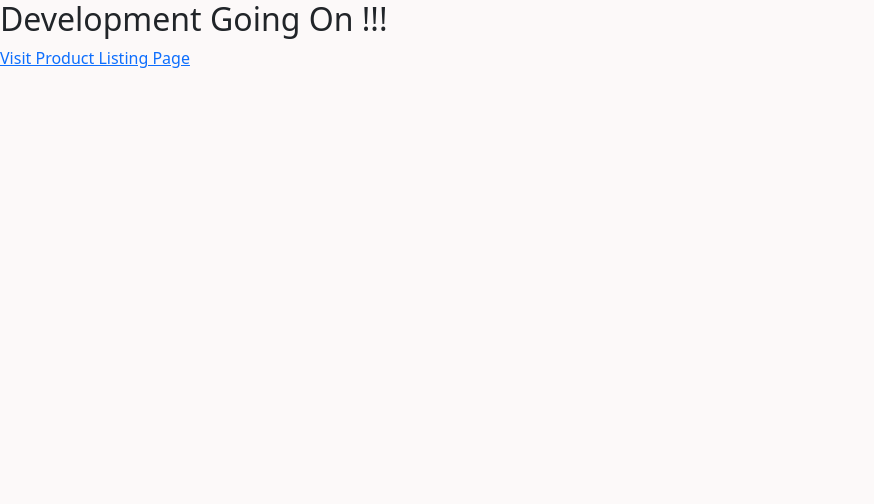
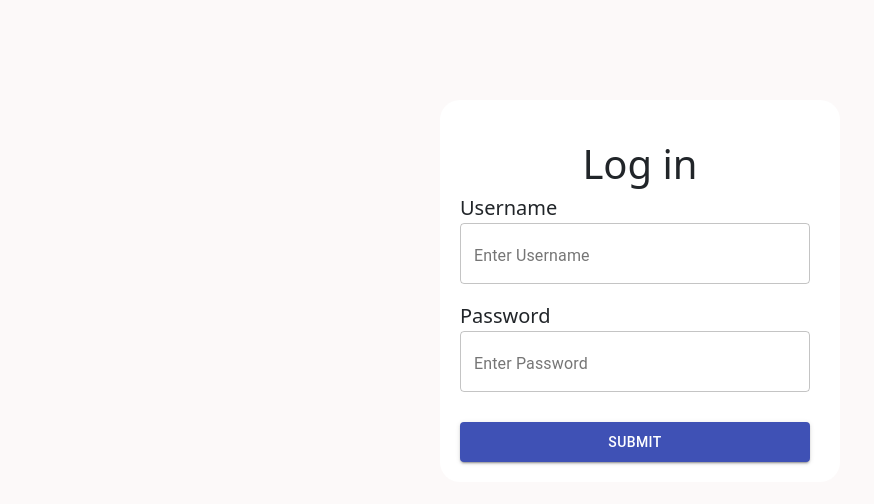
Before and after one commit to TusharMishra9695/Product-App, a React (Create React App) app: page / in a window 1280 px wide. Shown: the top 504 px of the page, without its empty margins (0-874 px from the left). Built offline with nearby package versions, Linux system fonts and the light colour scheme.

Commit message:
Login via JSON done

```diff
--- a/src/Home/Home.js
+++ b/src/Home/Home.js
@@ -1,10 +1,116 @@
-import React from "react";
+import React, { useState, useEffect } from "react";
+import { TextField, Button } from "@material-ui/core";
+import { allowedPass } from "../Utils/password";
+import { useNavigate } from "react-router-dom";
 import { Link } from "react-router-dom";
 export default function Home() {
+  const [username, setUsername] = useState("");
+  const [password, setPassword] = useState("");
+  const navigate = useNavigate();
+
+  useEffect(() => {
+    if (localStorage.getItem("user")) {
+      navigate("/product-listing");
+    }
+  }, []);
+  function handleSubmit(e) {
+    e.preventDefault();
+    const result = allowedPass.filter((allowedPass) => {
+      return (
+        username == allowedPass.username && password == allowedPass.password
+      );
+    });
+    if (result.length) {
+      localStorage.setItem("user", JSON.stringify(result[0]));
+      navigate("/product-listing");
+    } else alert("wrong password");
+  }
   return (
     <div>
-      <h2>Development Going On !!!</h2>
-      <Link to="/product-listing">Visit Product Listing Page</Link>
+      <div>
+        <form
+          onSubmit={handleSubmit}
+          style={{
+            display: "flex",
+            flexDirection: "column",
+            alignItems: "center",
+          }}
+        >
+          <div className="box1">
+            <div
+              style={{
+                paddingTop: "40px",
+                alignItems: "center",
+                display: "flex",
+                flexDirection: "column",
+              }}
+            >
+              <h1>Log in</h1>
+            </div>
+            <div style={{ paddingLeft: "20px" }}>
+              <h5>Username</h5>
+              <div>
+                {" "}
+                <TextField
+                  variant="outlined"
+                  label="Enter Username"
+                  style={{
+                    width: "100%",
+                    maxWidth: "350px",
+                  }}
+                  onChange={(e) => setUsername(e.target.value)}
+                  value={username}
+                  type="text "
+                  name="username"
+                  id="username"
+                />{" "}
+                {/* {!Validate(username) && (
+                  <p style={{ color: "red" }}>Please Enter Username</p>
+                )}{" "} */}
+              </div>
+            </div>
+            <div style={{ paddingLeft: "20px", marginTop: "20px" }}>
+              <h5>Password</h5>
+              <div>
+                {" "}
+                <TextField
+                  type="password"
+                  variant="outlined"
+                  label="Enter Password"
+                  style={{
+                    width: "100%",
+                    maxWidth: "350px",
+                  }}
+                  onChange={(e) => setPassword(e.target.value)}
+                  value={password}
+                  name="password"
+                  id="password"
+                />{" "}
+                {/* {!Validate(password) && (
+                  <p style={{ color: "red" }}>Enter Password in letters</p>
+                )}{" "} */}
+              </div>
+            </div>
+
+            <div>
+              <Button
+                variant="contained"
+                color="primary"
+                style={{
+                  width: "100%",
+                  maxWidth: "350px",
+                  height: "40px",
+                  marginTop: "30px",
+                  marginLeft: "20px",
+                }}
+                type="submit"
+              >
+                Submit
+              </Button>
+            </div>
+          </div>
+        </form>
+      </div>
     </div>
   );
 }
--- /dev/null
+++ b/src/Home/Logout.js
@@ -0,0 +1,29 @@
+import React from "react";
+import { useNavigate } from "react-router-dom";
+
+export default function Logout() {
+  const navigate = useNavigate();
+  function lgout() {
+    localStorage.removeItem("user");
+    navigate("/");
+  }
+  return (
+    <h4
+      onClick={lgout}
+      style={{
+        cursor: "pointer",
+        marginLeft: "60px",
+        background: "black",
+        color: "white",
+        width: "150px",
+        height: "40px",
+        display: "flex",
+        alignItems: "center",
+        justifyContent: "center",
+        borderRadius: "5px",
+      }}
+    >
+      Logout
+    </h4>
+  );
+}
--- a/src/productDetail/ProductDetail.js
+++ b/src/productDetail/ProductDetail.js
@@ -1,6 +1,7 @@
 import React, { useEffect, useState } from "react";
-import { useParams } from "react-router-dom";
+import { useParams, Link } from "react-router-dom";
 import { Container, Paper } from "@material-ui/core";
+import Logout from "../Home/Logout";
 import { styleDetail } from "../Utils/globalFunctions";
 import axios from "axios";
 
@@ -10,6 +11,7 @@ export default function ProductDetail(props) {
   useEffect(() => {
     getDetail();
   }, []);
+
   function getDetail() {
     const url = `https://fakestoreapi.com/products/${params.id}`;
     axios.get(url).then((res) => {
@@ -20,15 +22,18 @@ export default function ProductDetail(props) {
   return (
     productDetail && (
       <div>
+        <Logout />
         <Container>
           <Paper className="card2">
             <div style={styleDetail}>
               <div style={{ float: "left", marginLeft: "20px" }}>
-                <img
-                  src={productDetail.image}
-                  alt="loading..."
-                  className="Handleimg2"
-                />
+                <Link to="/">
+                  <img
+                    src={productDetail.image}
+                    alt="loading..."
+                    className="Handleimg2"
+                  />
+                </Link>
                 <br />
                 {productDetail.description}
                 <hr style={{ width: "100%", maxWidth: "700px" }} />
--- a/src/productListing/productListing.js
+++ b/src/productListing/productListing.js
@@ -3,6 +3,7 @@ import "../globalcss/global.css";
 import Pagination from "../component/Pagination";
 import { handleList, style } from "../Utils/globalFunctions";
 import { Link } from "react-router-dom";
+import Logout from "../Home/Logout";
 import { Card, CardContent } from "@material-ui/core";
 import axios from "axios";
 export default function ProductListing() {
@@ -36,6 +37,9 @@ export default function ProductListing() {
   return (
     <div style={{ display: "flex", flexDirection: "column" }}>
       <div>
+        <Logout />
+      </div>
+      <div>
         {productList &&
           productList.map((prop, index) => {
             const { id, title, image } = prop;
```
